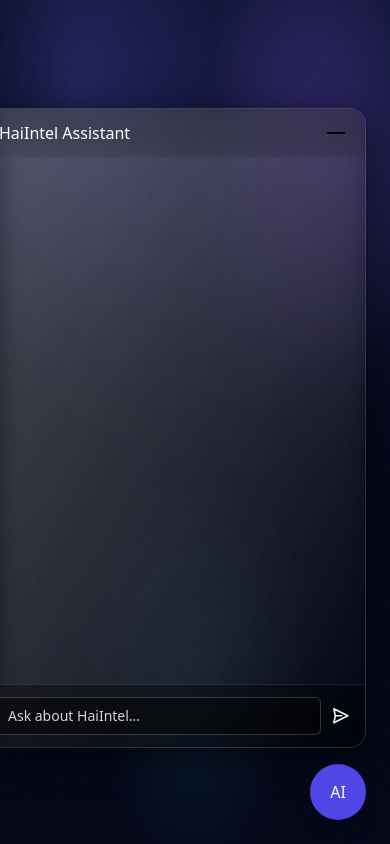
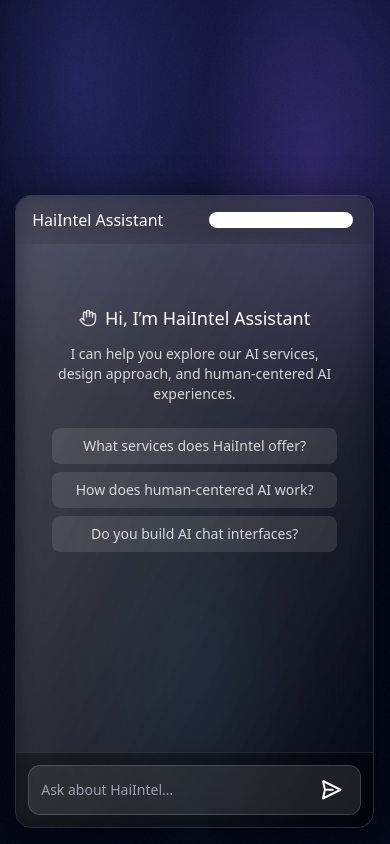
Before and after one commit to Esha1712/haiintel-chat, a React (Vite) app: page / in a window 390 px wide. Both pictures are taken after a click on the button "AI". Built offline with nearby package versions, Linux system fonts and the light colour scheme.

Commit message:
Corrected all UI, responsiveness, empty UI fix, long message fix

```diff
--- a/package.json
+++ b/package.json
@@ -11,6 +11,7 @@
   },
   "dependencies": {
     "framer-motion": "^12.23.26",
+    "lucide-react": "^0.562.0",
     "react": "^19.2.0",
     "react-dom": "^19.2.0"
   },
--- a/src/App.tsx
+++ b/src/App.tsx
@@ -38,7 +38,12 @@
         {open && <ChatWindow onClose={() => setOpen(false)} />}
       </AnimatePresence>
 
-      <ChatLauncher onClick={() => setOpen(o => !o)} />
+      <AnimatePresence>
+        {!open && (
+          <ChatLauncher onClick={() => setOpen(true)} />
+        )}
+      </AnimatePresence>
+
     </div>
   );
 }
--- a/src/components/ChatLauncher.tsx
+++ b/src/components/ChatLauncher.tsx
@@ -1,19 +1,24 @@
 export function ChatLauncher({ onClick }: { onClick: () => void }) {
   return (
+    <div className="fixed bottom-6 right-6 z-50">
       <button
         onClick={onClick}
         className="
-        fixed bottom-6 right-6
+    relative
     h-14 w-14
     rounded-full
     bg-indigo-600
     text-white
     shadow-xl
     flex items-center justify-center
-        z-50
+    hover:bg-indigo-500
+    transition
+    ai-pulse
   "
       >
         AI
       </button>
+
+    </div>
   );
 }
--- a/src/components/ChatWindow.tsx
+++ b/src/components/ChatWindow.tsx
@@ -9,6 +9,7 @@
 import { Suggestions } from './Suggestions';
 import MinimiseIcon from '../assets/Minimise_Icon.svg';
 import Send from '../assets/Send.svg';
+import { Hand } from 'lucide-react';
 
 export function ChatWindow({ onClose }: { onClose: () => void }) {
     const [messages, setMessages] = useState<ChatMessage[]>(() => {
@@ -26,6 +27,7 @@
     const bottomRef = useRef<HTMLDivElement | null>(null);
     const inputRef = useRef<HTMLInputElement | null>(null);
     const shouldAutoScrollRef = useRef(true);
+    const isFirstTime = messages.length === 0;
 
     useEffect(() => {
         if (!shouldAutoScrollRef.current) {
@@ -117,11 +119,15 @@
             exit={{ opacity: 0, y: 20, scale: 0.95 }}
             transition={{ duration: 0.2 }}
             className="
-        fixed bottom-24 right-6
-        w-96 h-[640px]
+  fixed
+  bottom-4 right-4
+  sm:bottom-24 sm:right-6
+
+  w-[92vw] max-w-[380px]
+  h-[75vh] max-h-[720px]
+
   z-40
   rounded-2xl
-
   bg-white/8
   backdrop-blur-2xl
   border border-white/15
@@ -153,10 +159,58 @@
                         src={MinimiseIcon}
                         alt="Minimize chat"
                         onClick={onClose}
-                        className="cursor-pointer p-1 rounded-md hover:bg-white/10 transition"
+                        className="
+    cursor-pointer
+    p-1
+    rounded-md
+    hover:bg-white/10
+    transition
+    brightness-0 invert
+  "
                     />
+
                 </div>
                 <div className="flex-1 overflow-y-auto p-5 space-y-3 text-white glass-scrollbar">
+                    {isFirstTime && (
+                        <div className="flex flex-col items-center text-center px-4 py-10 text-white/80">
+                            <div className="flex items-center justify-center gap-2 mb-3">
+                                <Hand className="text-white/80" size={18} />
+                                <span className="text-lg font-medium text-white">
+                                    Hi, I’m HaiIntel Assistant
+                                </span>
+                            </div>
+
+
+                            <p className="text-sm max-w-xs">
+                                I can help you explore our AI services, design approach, and
+                                human-centered AI experiences.
+                            </p>
+
+                            <div className="mt-6 flex flex-col gap-2 w-full max-w-xs">
+                                <button
+                                    onClick={() => sendMessage('What services does HaiIntel offer?')}
+                                    className="px-4 py-2 rounded-lg bg-white/10 hover:bg-white/20 transition text-sm"
+                                >
+                                    What services does HaiIntel offer?
+                                </button>
+
+                                <button
+                                    onClick={() => sendMessage('How does human-centered AI work?')}
+                                    className="px-4 py-2 rounded-lg bg-white/10 hover:bg-white/20 transition text-sm"
+                                >
+                                    How does human-centered AI work?
+                                </button>
+
+                                <button
+                                    onClick={() => sendMessage('Do you build AI chat interfaces?')}
+                                    className="px-4 py-2 rounded-lg bg-white/10 hover:bg-white/20 transition text-sm"
+                                >
+                                    Do you build AI chat interfaces?
+                                </button>
+                            </div>
+                        </div>
+                    )}
+
                     {messages.map(msg => (
                         <MessageBubble
                             key={msg.id}
@@ -165,7 +219,6 @@
                         />
                     ))}
 
-                    {isTyping && <TypingIndicator />}
 
                     {showSuggestions && !isTyping && (
                         <Suggestions onSelect={text => sendMessage(text)} />
@@ -174,35 +227,49 @@
                     <div ref={bottomRef} />
                 </div>
 
+                {isTyping && (
+                    <div className="px-7 pt-3 pr-10">
+                        <TypingIndicator />
+                    </div>
+                )}
+
                 <div
                     className="
     p-3
     border-t border-white/10
-            bg-black/30
+    bg-black/25
     backdrop-blur-md
-            flex gap-2
     rounded-b-2xl
   "
                 >
+                    <div
+                        className="
+      flex items-center gap-2
+      px-3 py-2
+      rounded-xl
+      bg-white/10
+      border border-white/15
+      focus-within:border-white/30
+      transition
+    "
+                    >
+
                         <input
                             ref={inputRef}
                             value={input}
                             onChange={e => setInput(e.target.value)}
-                        onKeyDown={e => e.key === 'Enter' && sendMessage()}
+                            onKeyDown={e => e.key === 'Enter' && !isTyping && sendMessage()}
                             placeholder="Ask about HaiIntel…"
                             className="
     flex-1
-              bg-black/40
+    bg-transparent
     text-white
     text-sm
-              px-3 py-2
-              rounded-md
     outline-none
-              placeholder-gray-300
-              border border-white/20
-              focus:border-white/40
+    placeholder-gray-400
   "
                         />
+
                         <img
                             src={Send}
                             alt="Send button"
@@ -210,13 +277,18 @@
                                 if (!isTyping) sendMessage();
                             }}
                             className={`
-    p-1 rounded-md transition
+    h-8 w-8
+    p-1.5
+    rounded-lg
+    transition
     ${isTyping
                                     ? 'opacity-40 cursor-not-allowed pointer-events-none'
-                                : 'cursor-pointer hover:bg-white/10'
+                                    : 'cursor-pointer hover:bg-white/15'
                                 }
   `}
                         />
+
+                    </div>
                 </div>
             </div>
         </motion.div>
--- a/src/components/MessageBubble.tsx
+++ b/src/components/MessageBubble.tsx
@@ -1,5 +1,6 @@
 import type { ChatMessage } from '../types/chat';
 import { formatTime } from '../utils/formatTime';
+import { ThumbsUp, ThumbsDown } from 'lucide-react';
 
 interface Props {
   message: ChatMessage;
@@ -41,30 +42,31 @@
               {!isUser && onFeedback && (
                 <div className="flex gap-2 ml-2 text-gray-400">
                   <button
-                    onClick={() => onFeedback(message.id, 'like')}
+                    onClick={() => onFeedback(message.id, 'dislike')}
                     className={`
-    px-2 py-1 rounded-md transition
-    ${message.feedback === 'like'
-                        ? 'bg-green-500/20'
-                        : 'hover:bg-white/10'
+    p-1 rounded-md transition
+    ${message.feedback === 'dislike'
+                        ? 'bg-white/15 text-white'
+                        : 'text-white/50 hover:text-white'
                       }
   `}
                   >
-                    👍
+                    <ThumbsDown size={14} />
                   </button>
 
                   <button
-                    onClick={() => onFeedback(message.id, 'dislike')}
+                    onClick={() => onFeedback(message.id, 'like')}
                     className={`
-    px-2 py-1 rounded-md transition
-    ${message.feedback === 'dislike'
-                        ? 'bg-red-500/20'
-                        : 'hover:bg-white/10'
+    p-1 rounded-md transition
+    ${message.feedback === 'like'
+                        ? 'bg-white/15 text-white'
+                        : 'text-white/50 hover:text-white'
                       }
   `}
                   >
-                    👎
+                    <ThumbsUp size={14} />
                   </button>
+
 
                 </div>
               )}
@@ -76,10 +78,11 @@
     rounded-2xl
     text-sm
     leading-relaxed
-    whitespace-pre-wrap
-    break-words
+ whitespace-pre-wrap
+  break-words
+  [overflow-wrap:anywhere]
     ${isUser
-                  ? 'bg-indigo-600 text-white text-left'
+                  ? 'bg-slate-600/70 text-white text-left'
                   : 'bg-white/15 backdrop-blur-md border border-white/10 text-white text-left'
                 }
   `}
--- a/src/components/TypingIndicator.tsx
+++ b/src/components/TypingIndicator.tsx
@@ -1,7 +1,28 @@
+import { motion } from 'framer-motion';
+
 export function TypingIndicator() {
   return (
-    <div className="bg-gray-800 text-gray-400 text-sm px-4 py-2 rounded-lg w-fit">
-      AI is typing<span className="animate-pulse">…</span>
+    <div className="flex items-center gap-2 text-xs text-white/60">
+      <span>HaiIntel AI is typing</span>
+
+      <motion.span
+        animate={{ opacity: [0.3, 1, 0.3] }}
+        transition={{ duration: 1.4, repeat: Infinity }}
+      >
+        .
+      </motion.span>
+      <motion.span
+        animate={{ opacity: [0.3, 1, 0.3] }}
+        transition={{ duration: 1.4, repeat: Infinity, delay: 0.2 }}
+      >
+        .
+      </motion.span>
+      <motion.span
+        animate={{ opacity: [0.3, 1, 0.3] }}
+        transition={{ duration: 1.4, repeat: Infinity, delay: 0.4 }}
+      >
+        .
+      </motion.span>
     </div>
   );
 }
--- a/src/index.css
+++ b/src/index.css
@@ -31,3 +31,24 @@
   scrollbar-width: thin;
   scrollbar-color: rgba(255, 255, 255, 0.3) transparent;
 }
+
+@keyframes pulse-ring {
+  0% {
+    transform: scale(1);
+    opacity: 0.5;
+  }
+  100% {
+    transform: scale(1.7);
+    opacity: 0;
+  }
+}
+
+.ai-pulse::before {
+  content: '';
+  position: absolute;
+  inset: 0;
+  border-radius: 9999px;
+  border: 2px solid rgba(255, 255, 255, 0.35);
+  animation: pulse-ring 2s ease-out infinite;
+  pointer-events: none;
+}
```
Also changed, not shown: 1 other file (tests, documents, lock files or other folders). Lines whose indentation alone changed are shown as unchanged.
